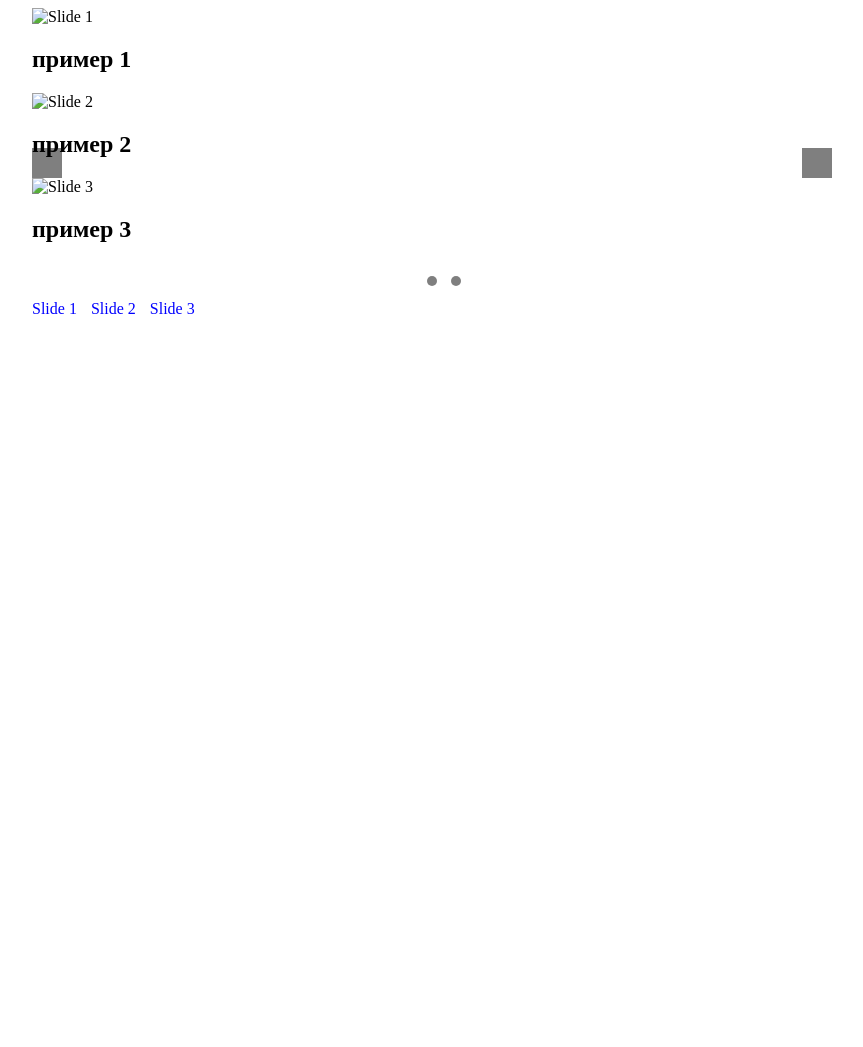
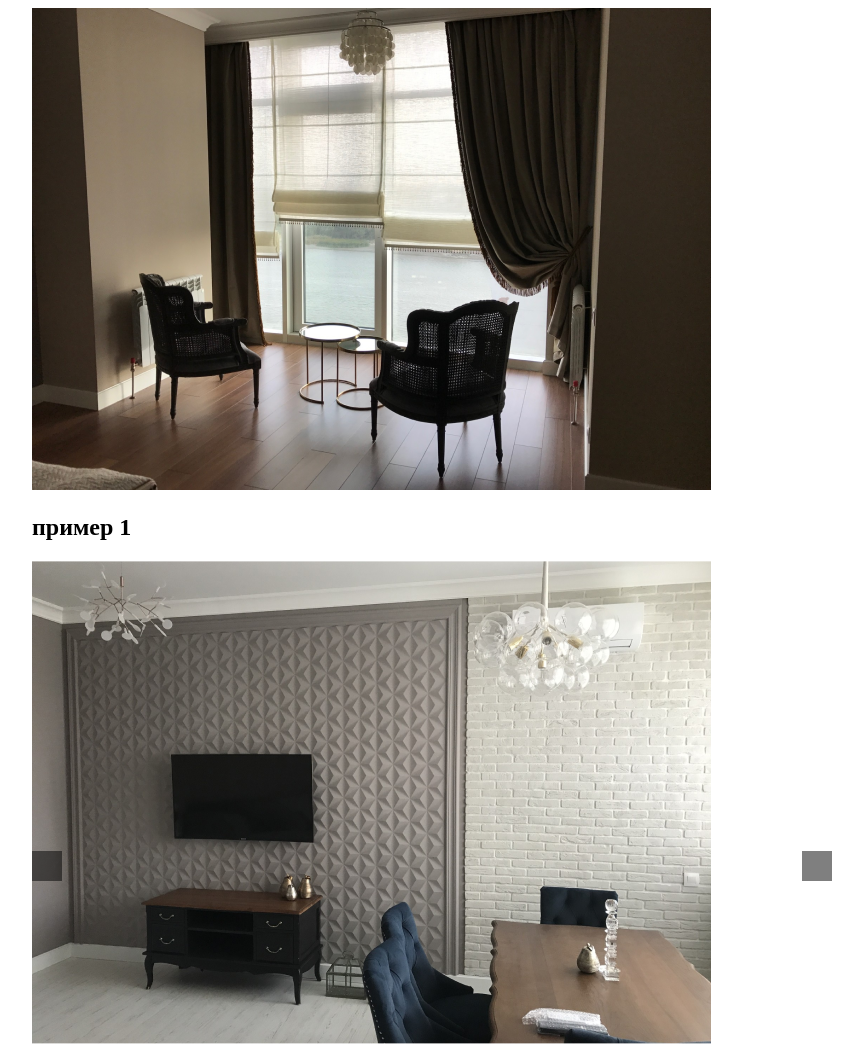
Before and after one commit to fenya1990/skillfactoryfenya, a plain HTML site: page слайдер/index.html in a window 1280 px wide. Shown: the top 1047 px of the page, without its empty margins (208-1071 px from the left). Before the commit the page ends 800 px from the top, so only its background shows below. Drawn offline with Linux system fonts and the light colour scheme.

Commit message:
Update index.html

```diff
--- a/слайдер/index.html
+++ b/слайдер/index.html
@@ -6,16 +6,15 @@
   <title>Slider</title>
    <link rel="stylesheet" href="css.css">
 </head>
-  <script src="script.js"></script>
   <body>
 <div class="slider">
   <div class="slider__images">
     <div class="slide">
-      <img src="image1.png" alt="Slide 1">
+      <img src="image 1.png" alt="Slide 1">
       <h2>пример 1</h2>
-      <img src="image2.png" alt="Slide 2">
+      <img src="image 2.png" alt="Slide 2">
       <h2>пример 2</h2>
-      <img src="image3.png" alt="Slide 3">
+      <img src="image 3.png" alt="Slide 3">
       <h2>пример 3</h2>
     </div>
   </div>
@@ -32,6 +31,7 @@
     <a href="#" class="slider__link">Slide 1</a>
     <a href="#" class="slider__link">Slide 2</a>
     <a href="#" class="slider__link">Slide 3</a>
+    <script src="script.js"></script>
   </div>
 </div>
 </body>
```
